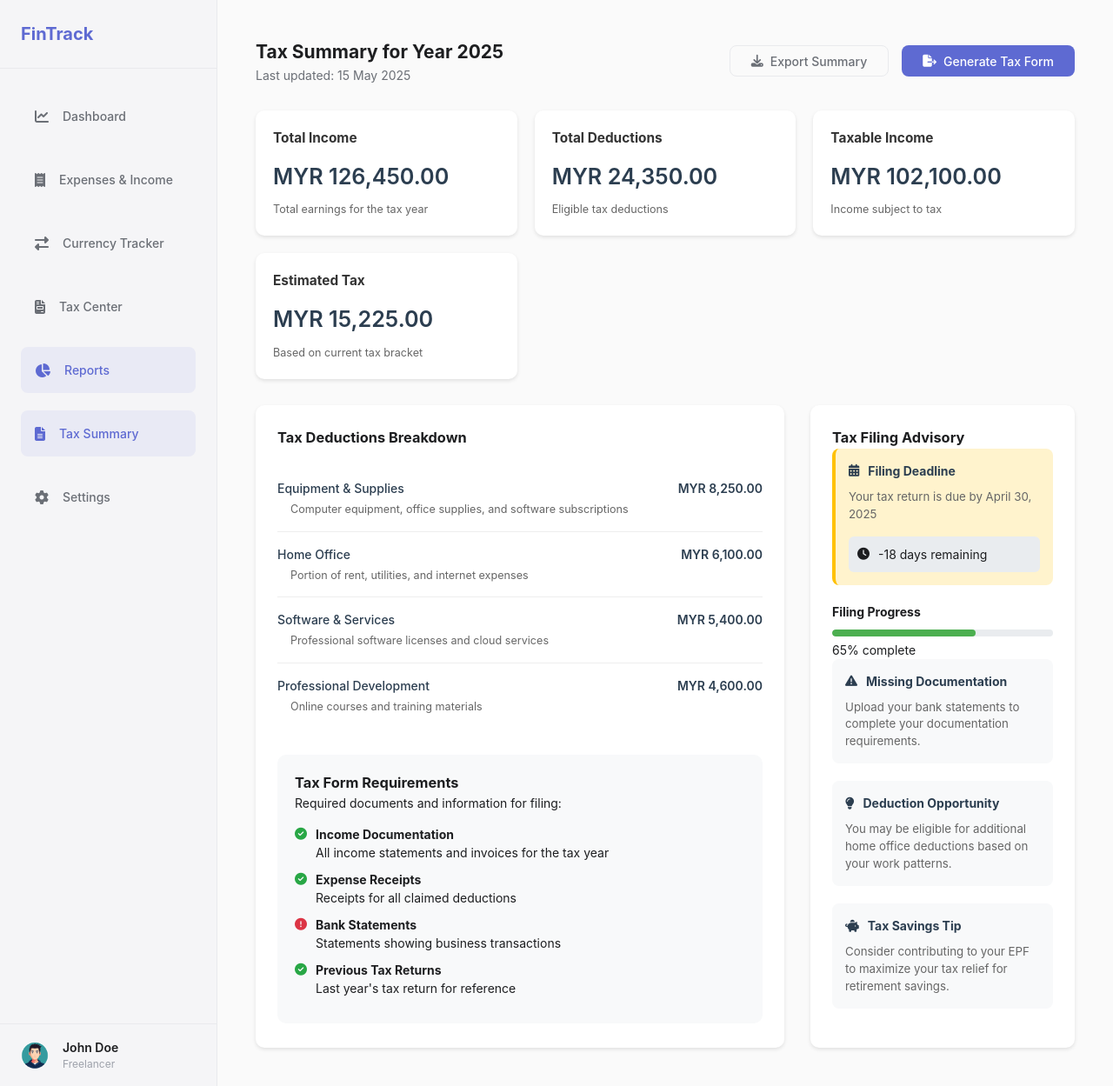
After one commit to cheeyan03/Alibaba-Cloud, a Flask app: page /tax-summary in a window 1280 px wide. The commit adds this page. Shown: the whole page at 87% size. Run offline with Flask 3, Linux system fonts and the light colour scheme.

Commit message:
Added tax summary page

```diff
--- a/app.py
+++ b/app.py
@@ -731,6 +731,91 @@ def get_settings_data():
         }
     }
 
+def get_tax_summary_data():
+    today = datetime.now()
+    deadline = datetime(2025, 4, 30)
+    days_remaining = (deadline - today).days
+
+    return {
+        "user": {
+            "name": "John Doe",
+            "role": "Freelancer",
+            "avatar": "images/avatar-placeholder.png"
+        },
+        "tax_data": {
+            "year": "2025",
+            "last_updated": "15 May 2025",
+            "total_income": 126450.00,
+            "total_deductions": 24350.00,
+            "taxable_income": 102100.00,
+            "estimated_tax": 15225.00,
+            "deadline": "April 30, 2025",
+            "days_remaining": days_remaining,
+            "completion_percentage": 65,
+            "deductions": [
+                {
+                    "name": "Equipment & Supplies",
+                    "description": "Computer equipment, office supplies, and software subscriptions",
+                    "amount": 8250.00
+                },
+                {
+                    "name": "Home Office",
+                    "description": "Portion of rent, utilities, and internet expenses",
+                    "amount": 6100.00
+                },
+                {
+                    "name": "Software & Services",
+                    "description": "Professional software licenses and cloud services",
+                    "amount": 5400.00
+                },
+                {
+                    "name": "Professional Development",
+                    "description": "Online courses and training materials",
+                    "amount": 4600.00
+                }
+            ],
+            "requirements": [
+                {
+                    "name": "Income Documentation",
+                    "description": "All income statements and invoices for the tax year",
+                    "completed": True
+                },
+                {
+                    "name": "Expense Receipts",
+                    "description": "Receipts for all claimed deductions",
+                    "completed": True
+                },
+                {
+                    "name": "Bank Statements",
+                    "description": "Statements showing business transactions",
+                    "completed": False
+                },
+                {
+                    "name": "Previous Tax Returns",
+                    "description": "Last year's tax return for reference",
+                    "completed": True
+                }
+            ],
+            "advisory_items": [
+                {
+                    "title": "Missing Documentation",
+                    "description": "Upload your bank statements to complete your documentation requirements.",
+                    "icon": "fa-exclamation-triangle"
+                },
+                {
+                    "title": "Deduction Opportunity",
+                    "description": "You may be eligible for additional home office deductions based on your work patterns.",
+                    "icon": "fa-lightbulb"
+                },
+                {
+                    "title": "Tax Savings Tip",
+                    "description": "Consider contributing to your EPF to maximize your tax relief for retirement savings.",
+                    "icon": "fa-piggy-bank"
+                }
+            ]
+        }
+    }
+
 # map each page to a route
 @app.route("/")
 def home():
@@ -787,6 +872,34 @@ def settings():
     settings_data = get_settings_data()
     return render_template("settings.html", **settings_data)
 
+@app.route("/tax-summary")
+def tax_summary():
+    tax_summary_data = get_tax_summary_data()
+    return render_template("tax-summary.html", **tax_summary_data)
+
+@app.route("/export-tax-summary")
+def export_tax_summary():
+    format = request.args.get('format', 'pdf')
+    tax_data = get_tax_summary_data()
+
+    if format == 'pdf':
+        # Here you would generate a PDF using a library like reportlab or WeasyPrint
+        # For now, we'll return a dummy response
+        return Response(
+            "PDF content here",
+            mimetype='application/pdf',
+            headers={'Content-Disposition': f'attachment;filename=tax_summary_{datetime.now().year}.pdf'}
+        )
+    elif format in ['excel', 'csv']:
+        # Here you would generate Excel/CSV using a library like pandas or openpyxl
+        return jsonify({
+            "success": True,
+            "message": f"Export to {format.upper()} completed successfully"
+        })
+    else:
+        return jsonify({
+            "error": "Unsupported export format"
+        }), 400
 
 @app.route("/upload-receipt", methods=["POST"])
 def upload_receipt():
--- a/templates/currencies.html
+++ b/templates/currencies.html
@@ -56,6 +56,9 @@
                 </li>
                 <li class="nav-item">
                     <a href="{{ url_for('reports') }}"><i class="fas fa-chart-pie"></i> Reports</a>
+                </li>
+                <li class="nav-item active">
+                    <a href="{{ url_for('tax_summary') }}"><i class="fas fa-file-alt"></i> Tax Summary</a>
                 </li>
                 <li class="nav-item">
                     <a href="{{ url_for('settings') }}"><i class="fas fa-cog"></i> Settings</a>
--- a/templates/expenses.html
+++ b/templates/expenses.html
@@ -46,6 +46,9 @@
                 </li>
                 <li class="nav-item">
                     <a href="{{ url_for('reports') }}"><i class="fas fa-chart-pie"></i> Reports</a>
+                </li>
+                <li class="nav-item">
+                    <a href="{{ url_for('tax_summary') }}"><i class="fas fa-file-alt"></i> Tax Summary</a>
                 </li>
                 <li class="nav-item">
                     <a href="{{ url_for('settings') }}"><i class="fas fa-cog"></i> Settings</a>
--- a/templates/settings.html
+++ b/templates/settings.html
@@ -29,6 +29,9 @@
                 </li>
                 <li class="nav-item">
                     <a href="{{ url_for('reports') }}"><i class="fas fa-chart-pie"></i> Reports</a>
+                </li>
+                <li class="nav-item">
+                    <a href="{{ url_for('tax_summary') }}"><i class="fas fa-file-alt"></i> Tax Summary</a>
                 </li>
                 <li class="nav-item active">
                     <a href="{{ url_for('settings') }}"><i class="fas fa-cog"></i> Settings</a>
--- a/templates/tax-center.html
+++ b/templates/tax-center.html
@@ -30,6 +30,9 @@
                 </li>
                 <li class="nav-item">
                     <a href="{{ url_for('reports') }}"><i class="fas fa-chart-pie"></i> Reports</a>
+                </li>
+                <li class="nav-item">
+                    <a href="{{ url_for('tax_summary') }}"><i class="fas fa-file-alt"></i> Tax Summary</a>
                 </li>
                 <li class="nav-item">
                     <a href="{{ url_for('settings') }}"><i class="fas fa-cog"></i> Settings</a>
--- /dev/null
+++ b/templates/tax-summary.html
@@ -0,0 +1,450 @@
+<!DOCTYPE html>
+<html lang="en">
+<head>
+    <meta charset="UTF-8">
+    <meta name="viewport" content="width=device-width, initial-scale=1.0">
+    <title>Tax Summary | Expense Tracker</title>
+    <link rel="stylesheet" href="{{ url_for('static', filename='css/styles.css') }}">
+    <link rel="stylesheet" href="https://cdnjs.cloudflare.com/ajax/libs/font-awesome/6.4.0/css/all.min.css">
+    <style>
+        .tax-summary-container {
+            padding: 20px;
+        }
+
+        .tax-header {
+            display: flex;
+            justify-content: space-between;
+            align-items: center;
+            margin-bottom: 30px;
+        }
+
+        .tax-actions {
+            display: flex;
+            gap: 15px;
+        }
+
+        .tax-overview {
+            display: grid;
+            grid-template-columns: repeat(auto-fit, minmax(250px, 1fr));
+            gap: 20px;
+            margin-bottom: 30px;
+        }
+
+        .overview-card {
+            background: #fff;
+            border-radius: 10px;
+            padding: 20px;
+            box-shadow: 0 2px 4px rgba(0,0,0,0.1);
+        }
+
+        .overview-card h3 {
+            color: #333;
+            margin-bottom: 15px;
+            font-size: 1.1em;
+        }
+
+        .overview-card .amount {
+            font-size: 1.8em;
+            font-weight: 600;
+            color: #2c3e50;
+            margin-bottom: 10px;
+        }
+
+        .overview-card .description {
+            color: #666;
+            font-size: 0.9em;
+        }
+
+        .tax-sections {
+            display: grid;
+            grid-template-columns: 2fr 1fr;
+            gap: 30px;
+            margin-top: 30px;
+        }
+
+        .main-section {
+            background: #fff;
+            border-radius: 10px;
+            padding: 25px;
+            box-shadow: 0 2px 4px rgba(0,0,0,0.1);
+        }
+
+        .deductions-list {
+            margin-top: 20px;
+        }
+
+        .deduction-item {
+            display: flex;
+            justify-content: space-between;
+            padding: 15px 0;
+            border-bottom: 1px solid #eee;
+        }
+
+        .deduction-item:last-child {
+            border-bottom: none;
+        }
+
+        .deduction-info {
+            display: flex;
+            flex-direction: column;
+        }
+
+        .deduction-name {
+            font-weight: 500;
+            color: #2c3e50;
+        }
+
+        .deduction-details {
+            color: #666;
+            font-size: 0.9em;
+            margin-top: 5px;
+        }
+
+        .deduction-amount {
+            font-weight: 600;
+            color: #2c3e50;
+        }
+
+        .advisory-section {
+            background: #fff;
+            border-radius: 10px;
+            padding: 25px;
+            box-shadow: 0 2px 4px rgba(0,0,0,0.1);
+        }
+
+        .advisory-item {
+            margin-bottom: 20px;
+            padding: 15px;
+            border-radius: 8px;
+            background: #f8f9fa;
+        }
+
+        .advisory-item.important {
+            background: #fff3cd;
+            border-left: 4px solid #ffc107;
+        }
+
+        .advisory-item h4 {
+            color: #2c3e50;
+            margin-bottom: 10px;
+            display: flex;
+            align-items: center;
+            gap: 10px;
+        }
+
+        .advisory-item p {
+            color: #666;
+            font-size: 0.95em;
+            line-height: 1.5;
+        }
+
+        .deadline-info {
+            display: flex;
+            align-items: center;
+            gap: 10px;
+            margin-top: 15px;
+            padding: 10px;
+            background: #e9ecef;
+            border-radius: 6px;
+        }
+
+        .progress-section {
+            margin-top: 20px;
+        }
+
+        .progress-bar {
+            height: 8px;
+            background: #e9ecef;
+            border-radius: 4px;
+            margin-top: 10px;
+        }
+
+        .progress-fill {
+            height: 100%;
+            background: #4CAF50;
+            border-radius: 4px;
+            transition: width 0.3s ease;
+        }
+
+        .export-options {
+            display: none;
+            position: absolute;
+            background: white;
+            border-radius: 8px;
+            box-shadow: 0 2px 10px rgba(0,0,0,0.1);
+            padding: 10px 0;
+            min-width: 200px;
+        }
+
+        .export-options.active {
+            display: block;
+        }
+
+        .export-option {
+            padding: 10px 20px;
+            cursor: pointer;
+            display: flex;
+            align-items: center;
+            gap: 10px;
+        }
+
+        .export-option:hover {
+            background: #f8f9fa;
+        }
+
+        .tax-form-section {
+            margin-top: 30px;
+            padding: 20px;
+            background: #f8f9fa;
+            border-radius: 10px;
+        }
+
+        .form-requirements {
+            margin-top: 15px;
+        }
+
+        .requirement-item {
+            display: flex;
+            align-items: flex-start;
+            gap: 10px;
+            margin-bottom: 10px;
+        }
+
+        .requirement-item i {
+            color: #28a745;
+            margin-top: 3px;
+        }
+
+        .requirement-item.missing i {
+            color: #dc3545;
+        }
+    </style>
+</head>
+<body>
+    <div class="app-container">
+        <!-- Sidebar Navigation -->
+        <nav class="sidebar">
+            <div class="logo">
+                <h1>FinTrack</h1>
+            </div>
+            <ul class="nav-menu">
+                <li class="nav-item">
+                    <a href="{{ url_for('home') }}"><i class="fas fa-chart-line"></i> Dashboard</a>
+                </li>
+                <li class="nav-item">
+                    <a href="{{ url_for('expenses') }}"><i class="fas fa-receipt"></i> Expenses & Income</a>
+                </li>
+                <li class="nav-item">
+                    <a href="{{ url_for('currencies') }}"><i class="fas fa-exchange-alt"></i> Currency Tracker</a>
+                </li>
+                <li class="nav-item">
+                    <a href="{{ url_for('tax_center') }}"><i class="fas fa-file-invoice"></i> Tax Center</a>
+                </li>
+                <li class="nav-item active">
+                    <a href="{{ url_for('reports') }}"><i class="fas fa-chart-pie"></i> Reports</a>
+                </li>
+                <li class="nav-item active">
+                    <a href="{{ url_for('tax_summary') }}"><i class="fas fa-file-alt"></i> Tax Summary</a>
+                </li>
+                <li class="nav-item">
+                    <a href="{{ url_for('settings') }}"><i class="fas fa-cog"></i> Settings</a>
+                </li>
+            </ul>
+            <div class="sidebar-footer">
+                <div class="user-profile">
+                    <img src="{{ user.avatar }}" alt="User Profile">
+                    <div class="user-info">
+                        <p class="user-name">{{ user.name }}</p>
+                        <p class="user-role">{{ user.role }}</p>
+                    </div>
+                </div>
+            </div>
+        </nav>
+
+        <!-- Main Content Area -->
+        <main class="main-content">
+            <div class="tax-summary-container">
+                <div class="tax-header">
+                    <div class="header-info">
+                        <h2>Tax Summary for Year {{ tax_data.year }}</h2>
+                        <p class="subtitle">Last updated: {{ tax_data.last_updated }}</p>
+                    </div>
+                    <div class="tax-actions">
+                        <button class="btn btn-outline" id="exportBtn">
+                            <i class="fas fa-download"></i> Export Summary
+                        </button>
+                        <div class="export-options" id="exportOptions">
+                            <div class="export-option" data-format="pdf">
+                                <i class="fas fa-file-pdf"></i> Export as PDF
+                            </div>
+                            <div class="export-option" data-format="excel">
+                                <i class="fas fa-file-excel"></i> Export as Excel
+                            </div>
+                            <div class="export-option" data-format="csv">
+                                <i class="fas fa-file-csv"></i> Export as CSV
+                            </div>
+                        </div>
+                        <button class="btn btn-primary">
+                            <i class="fas fa-file-export"></i> Generate Tax Form
+                        </button>
+                    </div>
+                </div>
+
+                <div class="tax-overview">
+                    <div class="overview-card">
+                        <h3>Total Income</h3>
+                        <div class="amount">MYR {{ "{:,.2f}".format(tax_data.total_income) }}</div>
+                        <p class="description">Total earnings for the tax year</p>
+                    </div>
+                    <div class="overview-card">
+                        <h3>Total Deductions</h3>
+                        <div class="amount">MYR {{ "{:,.2f}".format(tax_data.total_deductions) }}</div>
+                        <p class="description">Eligible tax deductions</p>
+                    </div>
+                    <div class="overview-card">
+                        <h3>Taxable Income</h3>
+                        <div class="amount">MYR {{ "{:,.2f}".format(tax_data.taxable_income) }}</div>
+                        <p class="description">Income subject to tax</p>
+                    </div>
+                    <div class="overview-card">
+                        <h3>Estimated Tax</h3>
+                        <div class="amount">MYR {{ "{:,.2f}".format(tax_data.estimated_tax) }}</div>
+                        <p class="description">Based on current tax bracket</p>
+                    </div>
+                </div>
+
+                <div class="tax-sections">
+                    <div class="main-section">
+                        <h3>Tax Deductions Breakdown</h3>
+                        <div class="deductions-list">
+                            {% for deduction in tax_data.deductions %}
+                            <div class="deduction-item">
+                                <div class="deduction-info">
+                                    <span class="deduction-name">{{ deduction.name }}</span>
+                                    <span class="deduction-details">{{ deduction.description }}</span>
+                                </div>
+                                <span class="deduction-amount">MYR {{ "{:,.2f}".format(deduction.amount) }}</span>
+                            </div>
+                            {% endfor %}
+                        </div>
+
+                        <div class="tax-form-section">
+                            <h3>Tax Form Requirements</h3>
+                            <p>Required documents and information for filing:</p>
+                            <div class="form-requirements">
+                                {% for req in tax_data.requirements %}
+                                <div class="requirement-item {{ 'missing' if not req.completed }}">
+                                    <i class="fas {{ 'fa-check-circle' if req.completed else 'fa-exclamation-circle' }}"></i>
+                                    <div>
+                                        <strong>{{ req.name }}</strong>
+                                        <p>{{ req.description }}</p>
+                                    </div>
+                                </div>
+                                {% endfor %}
+                            </div>
+                        </div>
+                    </div>
+
+                    <div class="advisory-section">
+                        <h3>Tax Filing Advisory</h3>
+                        <div class="advisory-item important">
+                            <h4>
+                                <i class="fas fa-calendar-alt"></i>
+                                Filing Deadline
+                            </h4>
+                            <p>Your tax return is due by {{ tax_data.deadline }}</p>
+                            <div class="deadline-info">
+                                <i class="fas fa-clock"></i>
+                                <span>{{ tax_data.days_remaining }} days remaining</span>
+                            </div>
+                        </div>
+
+                        <div class="progress-section">
+                            <h4>Filing Progress</h4>
+                            <div class="progress-bar">
+                                <div class="progress-fill" style="width: {{ tax_data.completion_percentage }}%"></div>
+                            </div>
+                            <p>{{ tax_data.completion_percentage }}% complete</p>
+                        </div>
+
+                        {% for advice in tax_data.advisory_items %}
+                        <div class="advisory-item">
+                            <h4>
+                                <i class="fas {{ advice.icon }}"></i>
+                                {{ advice.title }}
+                            </h4>
+                            <p>{{ advice.description }}</p>
+                        </div>
+                        {% endfor %}
+                    </div>
+                </div>
+            </div>
+        </main>
+    </div>
+
+    <script>
+        document.addEventListener('DOMContentLoaded', function() {
+            const exportBtn = document.getElementById('exportBtn');
+            const exportOptions = document.getElementById('exportOptions');
+
+            // Toggle export options
+            exportBtn.addEventListener('click', function(e) {
+                e.stopPropagation();
+                exportOptions.classList.toggle('active');
+            });
+
+            // Handle export option selection
+            document.querySelectorAll('.export-option').forEach(option => {
+                option.addEventListener('click', function() {
+                    const format = this.dataset.format;
+                    exportSummary(format);
+                    exportOptions.classList.remove('active');
+                });
+            });
+
+            // Close export options when clicking outside
+            document.addEventListener('click', function(e) {
+                if (!exportOptions.contains(e.target) && !exportBtn.contains(e.target)) {
+                    exportOptions.classList.remove('active');
+                }
+            });
+
+            // Export function
+            function exportSummary(format) {
+                // Make API call to export endpoint
+                fetch(`/export-tax-summary?format=${format}`, {
+                    method: 'GET',
+                    headers: {
+                        'Accept': 'application/json'
+                    }
+                })
+                .then(response => {
+                    if (format === 'pdf') {
+                        return response.blob();
+                    }
+                    return response.json();
+                })
+                .then(data => {
+                    if (format === 'pdf') {
+                        // Create download link for PDF
+                        const url = window.URL.createObjectURL(data);
+                        const a = document.createElement('a');
+                        a.href = url;
+                        a.download = `tax_summary_${new Date().getFullYear()}.pdf`;
+                        document.body.appendChild(a);
+                        a.click();
+                        window.URL.revokeObjectURL(url);
+                        a.remove();
+                    } else {
+                        // Handle other formats
+                        console.log('Export successful:', data);
+                    }
+                })
+                .catch(error => {
+                    console.error('Export failed:', error);
+                });
+            }
+        });
+    </script>
+</body>
+</html>
```
